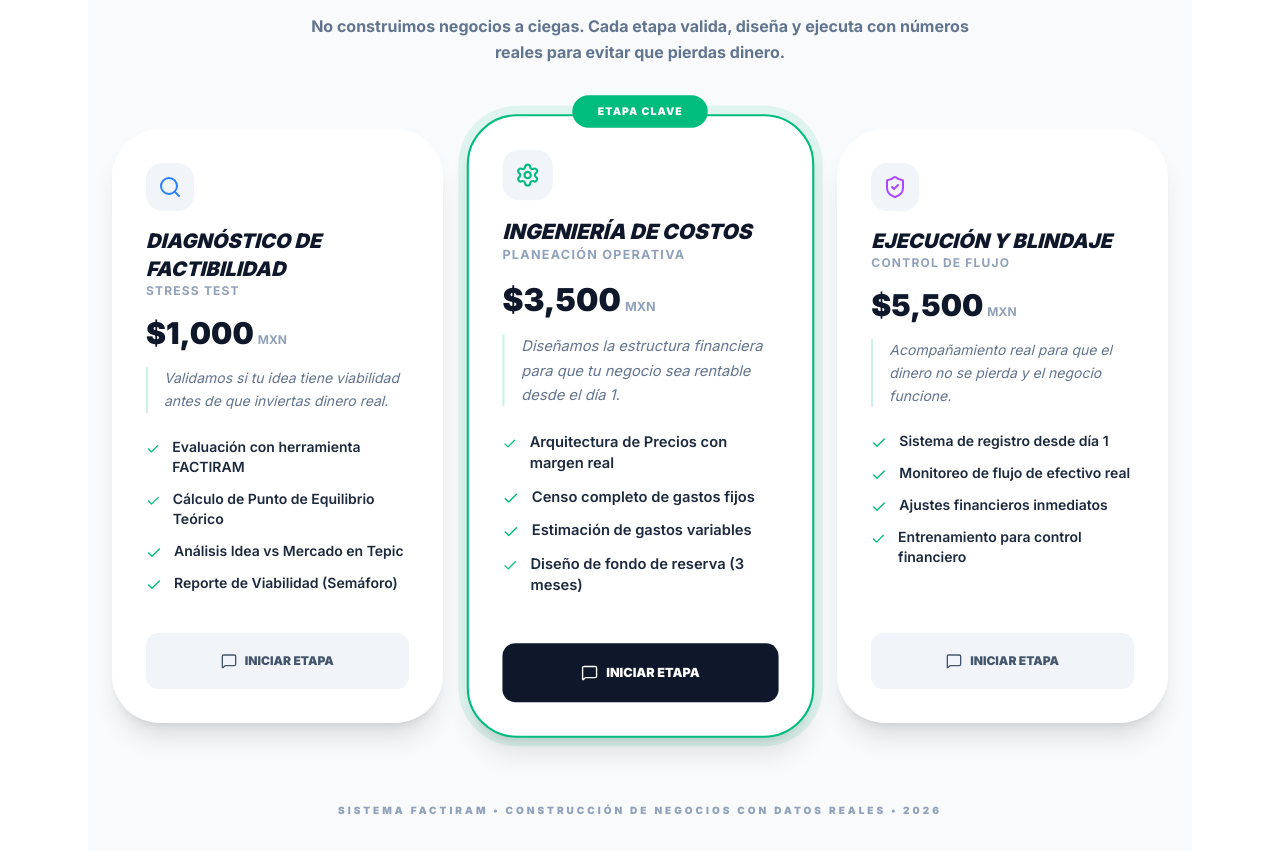
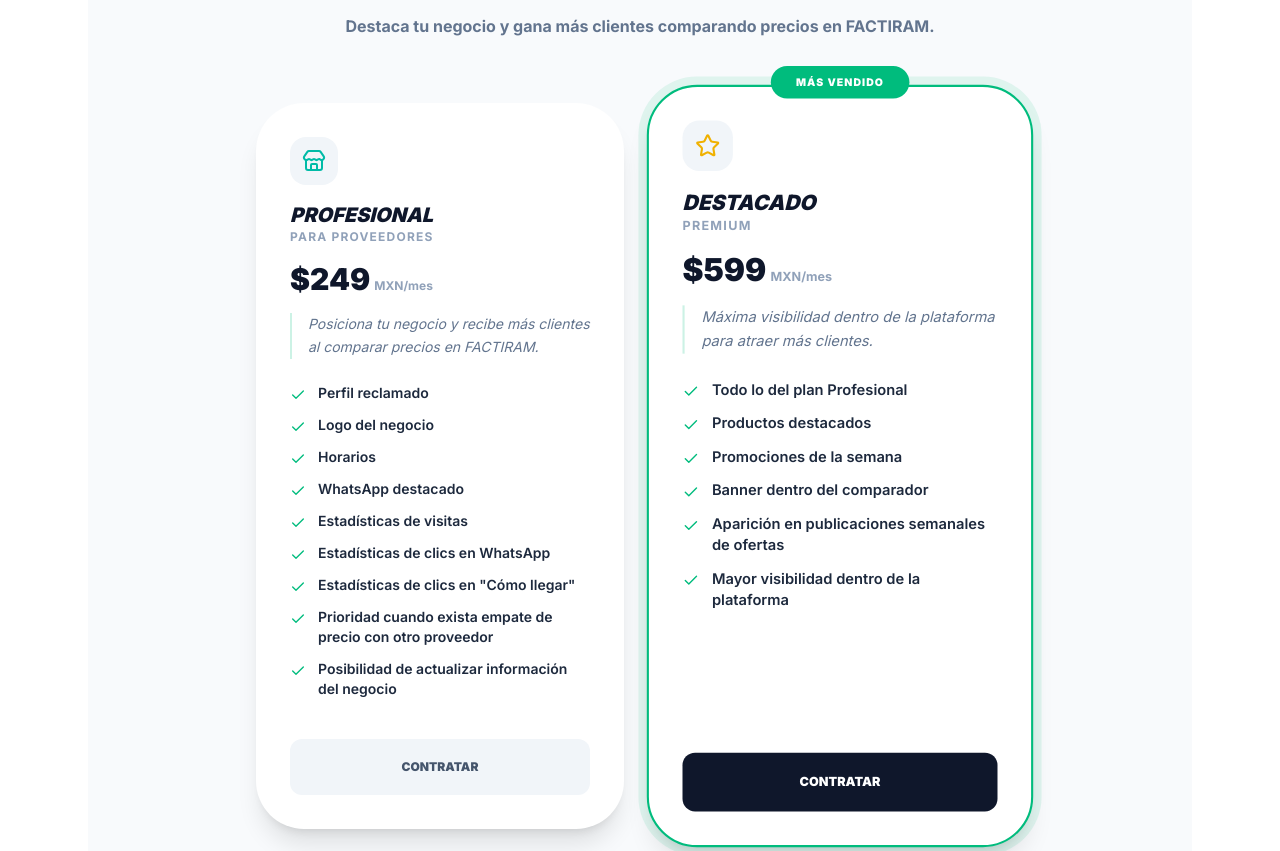
Before and after one commit to ranitaram/factiram, a Next.js app: page /planes in a window 1280 px wide. Shown: the part 2400-3251 px from the top of the page. Built offline with nearby package versions, Linux system fonts and the light colour scheme; no server answers.

Commit message:
Agrega sección 'Planes para Proveedores' con planes Profesional () y Destacado ()

```diff
--- a/app/planes/page.tsx
+++ b/app/planes/page.tsx
@@ -3,6 +3,7 @@
 import PricingTable from "@/components/PricingTable";
 import PricingTableEtapas from "@/components/PricingTableEtapas";
 import PricingTablePlanes from "@/components/PricingTablePlanes";
+import PricingTableProveedores from "@/components/PricingTableProveedores";
 import { motion } from "framer-motion";
 import { ShieldCheck, MessageSquare, ArrowRight, Zap } from "lucide-react";
 import Link from "next/link";
@@ -49,6 +50,7 @@
       {/* El margen negativo -mt-24 hace que la tabla se encime un poco en el hero, viéndose muy moderno */}
       <div className="-mt-24 relative z-20 pb-20">
         <PricingTablePlanes/>
+        <PricingTableProveedores/>
         <PricingTableEtapas/>
         <PricingTable />
 
--- /dev/null
+++ b/components/PricingTableProveedores.tsx
@@ -0,0 +1,138 @@
+"use client";
+
+import { motion } from "framer-motion";
+import { Check, Store, Star } from "lucide-react";
+
+export default function PricingTableProveedores() {
+  const phoneNumber = "523318502310";
+
+  const plans = [
+    {
+      name: "Profesional",
+      subtitle: "Para proveedores",
+      price: "$249",
+      description: "Posiciona tu negocio y recibe más clientes al comparar precios en FACTIRAM.",
+      features: [
+        "Perfil reclamado",
+        "Logo del negocio",
+        "Horarios",
+        "WhatsApp destacado",
+        "Estadísticas de visitas",
+        "Estadísticas de clics en WhatsApp",
+        "Estadísticas de clics en \"Cómo llegar\"",
+        "Prioridad cuando exista empate de precio con otro proveedor",
+        "Posibilidad de actualizar información del negocio"
+      ],
+      icon: <Store className="w-6 h-6 text-teal-500" />,
+      highlight: false,
+      waMessage: "Hola Ramsés, quiero contratar el plan PROFESIONAL para proveedores ($249 MXN/mes)."
+    },
+    {
+      name: "Destacado",
+      subtitle: "Premium",
+      price: "$599",
+      description: "Máxima visibilidad dentro de la plataforma para atraer más clientes.",
+      features: [
+        "Todo lo del plan Profesional",
+        "Productos destacados",
+        "Promociones de la semana",
+        "Banner dentro del comparador",
+        "Aparición en publicaciones semanales de ofertas",
+        "Mayor visibilidad dentro de la plataforma"
+      ],
+      icon: <Star className="w-6 h-6 text-yellow-500" />,
+      highlight: true,
+      waMessage: "Hola Ramsés, quiero contratar el plan DESTACADO para proveedores ($599 MXN/mes)."
+    }
+  ];
+
+  return (
+    <section className="py-24 px-6 bg-slate-50">
+      <div className="max-w-7xl mx-auto">
+
+        <div className="text-center mb-16 space-y-4">
+          <h2 className="text-4xl md:text-6xl font-black text-slate-900 uppercase italic tracking-tighter">
+            Planes para <span className="text-emerald-500">Proveedores</span>
+          </h2>
+          <p className="text-slate-500 font-bold max-w-2xl mx-auto leading-relaxed">
+            Destaca tu negocio y gana más clientes comparando precios en FACTIRAM.
+          </p>
+        </div>
+
+        <div className="grid grid-cols-1 md:grid-cols-2 gap-8 max-w-3xl mx-auto">
+          {plans.map((plan, idx) => (
+            <motion.div
+              key={idx}
+              initial={{ opacity: 0, y: 20 }}
+              whileInView={{ opacity: 1, y: 0 }}
+              transition={{ delay: idx * 0.1 }}
+              className={`relative bg-white rounded-[3rem] p-8 shadow-xl flex flex-col border-2 ${
+                plan.highlight
+                  ? "border-emerald-500 scale-105 z-10 ring-8 ring-emerald-500/10"
+                  : "border-transparent hover:shadow-2xl"
+              }`}
+            >
+              {plan.highlight && (
+                <div className="absolute -top-5 left-1/2 -translate-x-1/2 bg-emerald-500 text-white text-[10px] font-black px-6 py-2 rounded-full tracking-widest uppercase">
+                  Más vendido
+                </div>
+              )}
+
+              <div className="mb-6">
+                <div className="bg-slate-100 w-12 h-12 rounded-2xl flex items-center justify-center mb-4">
+                  {plan.icon}
+                </div>
+
+                <h3 className="text-xl font-black text-slate-900 uppercase italic">
+                  {plan.name}
+                </h3>
+                <p className="text-xs text-slate-400 font-bold uppercase tracking-widest">
+                  {plan.subtitle}
+                </p>
+
+                <div className="mt-4">
+                  <span className="text-3xl font-black text-slate-900">{plan.price}</span>
+                  <span className="text-xs text-slate-400 font-bold ml-1">MXN/mes</span>
+                </div>
+
+                <p className="text-slate-500 text-sm mt-4 leading-relaxed italic border-l-2 border-emerald-500/20 pl-4">
+                  {plan.description}
+                </p>
+              </div>
+
+              <div className="space-y-3 mb-10 grow">
+                {plan.features.map((feature, i) => (
+                  <div key={i} className="flex items-start gap-3">
+                    <Check className="w-4 h-4 text-emerald-500 mt-1 shrink-0" />
+                    <span className="text-sm font-semibold text-slate-800">
+                      {feature}
+                    </span>
+                  </div>
+                ))}
+              </div>
+
+              <a
+                href={`https://wa.me/${phoneNumber}?text=${encodeURIComponent(plan.waMessage)}`}
+                target="_blank"
+                rel="noopener noreferrer"
+                className={`w-full py-5 rounded-xl font-black uppercase text-xs flex items-center justify-center gap-2 transition-all ${
+                  plan.highlight
+                    ? "bg-slate-900 text-white hover:bg-black"
+                    : "bg-slate-100 text-slate-600 hover:bg-slate-900 hover:text-white"
+                }`}
+              >
+                Contratar
+              </a>
+            </motion.div>
+          ))}
+        </div>
+
+        <div className="mt-20 text-center">
+          <p className="text-slate-400 text-[10px] font-black uppercase tracking-[0.3em]">
+            FACTIRAM • Control Financiero Real para Negocios • 2026
+          </p>
+        </div>
+      </div>
+    </section>
+  );
+}
```
